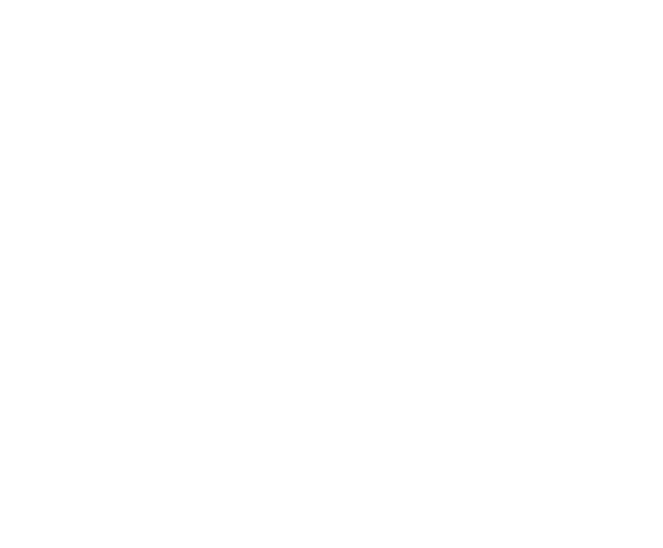
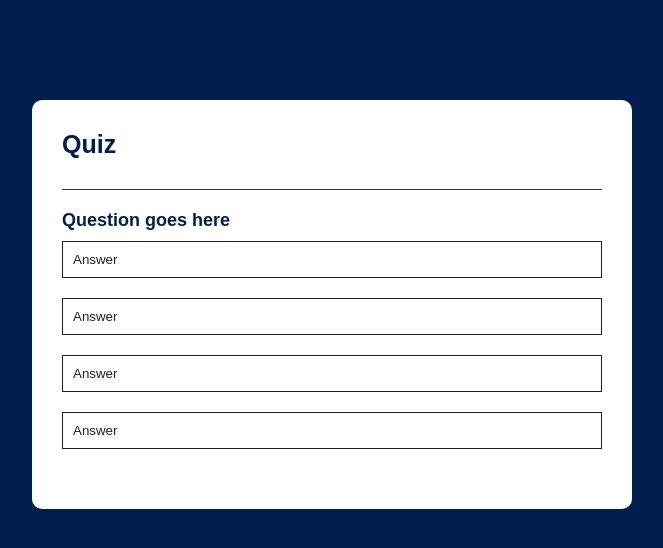
Before and after one commit to kimonie/jsprojects, a plain HTML site: page quizApp/index.html in a window 1280 px wide. Shown: the whole page, without its empty margins (308-971 px from the left). Drawn offline with Linux system fonts and the light colour scheme.

Commit message:
interface completed

```diff
--- a/quizApp/index.html
+++ b/quizApp/index.html
@@ -4,8 +4,24 @@
     <meta charset="UTF-8">
     <meta name="viewport" content="width=device-width, initial-scale=1.0">
     <title>Document</title>
+    <link rel="stylesheet" href="styles.css">
 </head>
 <body>
+    <div class="app">
+        <h1>Quiz</h1>
+        <div class="quiz">
+            <h2 class="question">Question goes here</h2>
+            <div class="answer-buttons">
+                <button class="btn">Answer</button>
+                <button class="btn">Answer</button>
+                <button class="btn">Answer</button>
+                <button class="btn">Answer</button>
+            </div>
+            <button id="next-btn">Next</button>
+        </div>
+    </div>
 
+
+    <script src="script.js"></script>
 </body>
 </html>
--- a/quizApp/script.js
+++ b/quizApp/script.js
@@ -0,0 +1,11 @@
+const questions = [
+    {
+        question: "Which is the largest animal in the world?",
+        answers: [
+            {text: "shark", correct: false}
+            {text: "Blue Whale", correct: true}
+            {text: "Elephant", correct: false}
+            {text: "Giraffe", correct: false}
+        ]
+    }
+]
--- a/quizApp/styles.css
+++ b/quizApp/styles.css
@@ -2,4 +2,66 @@
     margin: 0;
     padding: 0;
     box-sizing: border-box;
+    font-family: raleway, sans-serif;
 }
+
+body {
+    background: #001e4d;
+}
+
+.app {
+    background: #fff;
+    width: 90%;
+    max-width: 600px;
+    margin: 100px auto 0;
+    border-radius: 10px;
+    padding: 30px   ;
+}
+
+.app h1 {
+    font-size: 25px;
+    color: #001e4d;
+    font-weight: 600;
+    border-bottom: 1px solid #333;
+    padding-bottom: 30px;
+}
+
+.quiz {
+    padding: 20px 0;
+}
+
+.quiz h2 {
+    font-size: 18px;
+    color: #001e4d;
+    font-weight: 600;
+}
+
+.btn {
+    background: #fff;
+    color: #222;
+    font-weight: 500;
+    width: 100%;
+    padding: 10px;
+    border: 1px solid #222;
+    margin: 10px 0;
+    text-align: left;
+    cursor: pointer;
+}
+
+.btn:hover {
+    background: #222;
+    color: #fff;
+}
+
+#next-btn {
+    background: #001e4d;
+    color: #fff;
+    font-weight: 500;
+    width: 150px;
+    border: 0;
+    padding: 10px;
+    margin: 20px auto 0;
+    border-radius: 4px;
+    cursor: pointer;
+    display: none;
+}
```
